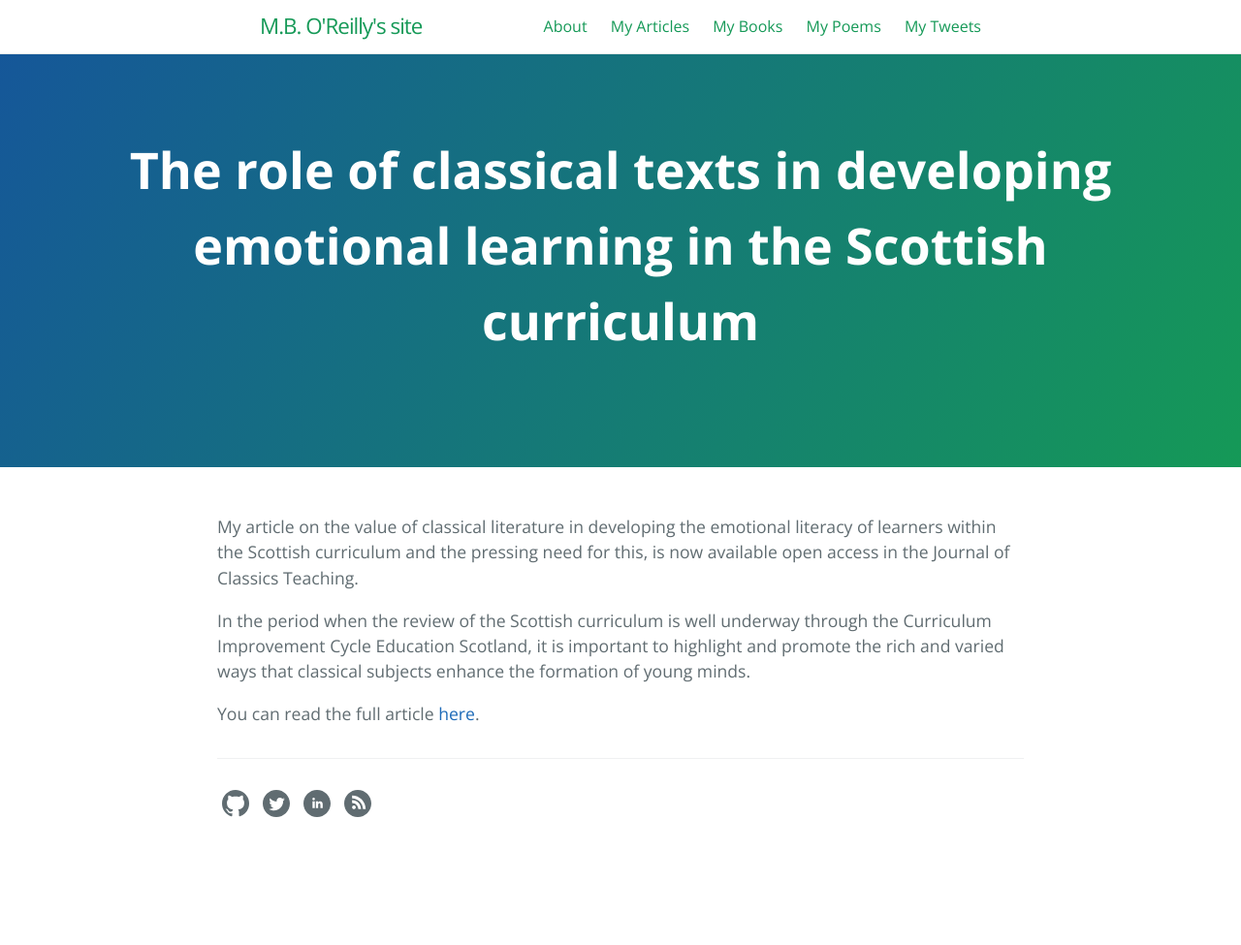
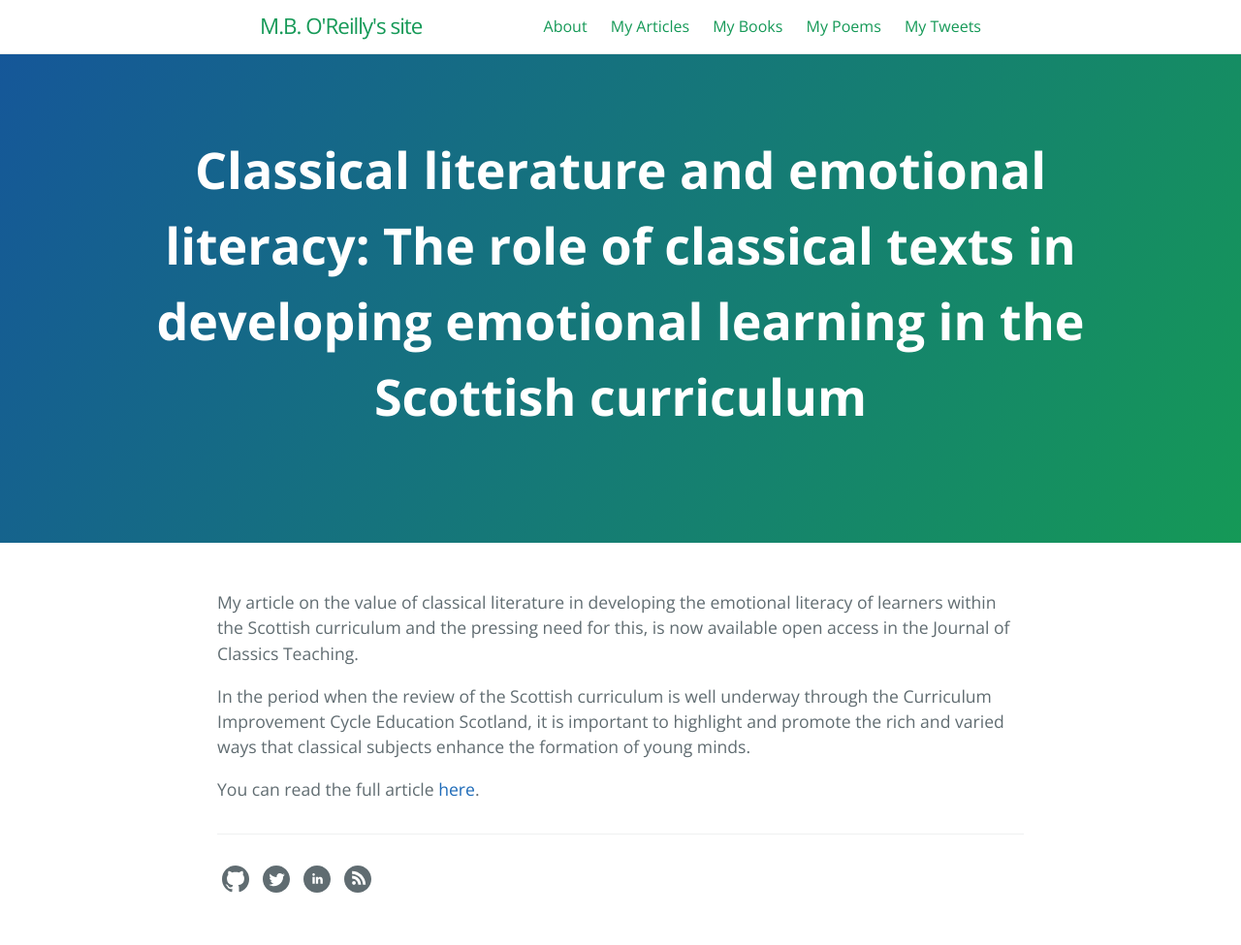
Before and after one commit to conoreilly/mbwebsite, a Jekyll site: the page built from _articles/article-classical-emotional-literacy.md, in a window 1280 px wide. Shown: the whole page at 97% size. Built offline with Jekyll 4.4.1, drawn with Linux system fonts in a browser that asks for light colours; before the commit the page ends 900 px from its top, so only the background shows below that.

```diff
--- a/_articles/article-classical-emotional-literacy.md
+++ b/_articles/article-classical-emotional-literacy.md
@@ -1,5 +1,5 @@
 ---
-title: "The role of classical texts in developing emotional learning in the Scottish curriculum"
+title: "Classical literature and emotional literacy: The role of classical texts in developing emotional learning in the Scottish curriculum"
 layout: page
 date: 2026-05-29
 ---
```
Also changed, not shown: _posts/2026-05-29-Classical-Emotional-Literacy.md (+1 -1 lines).
